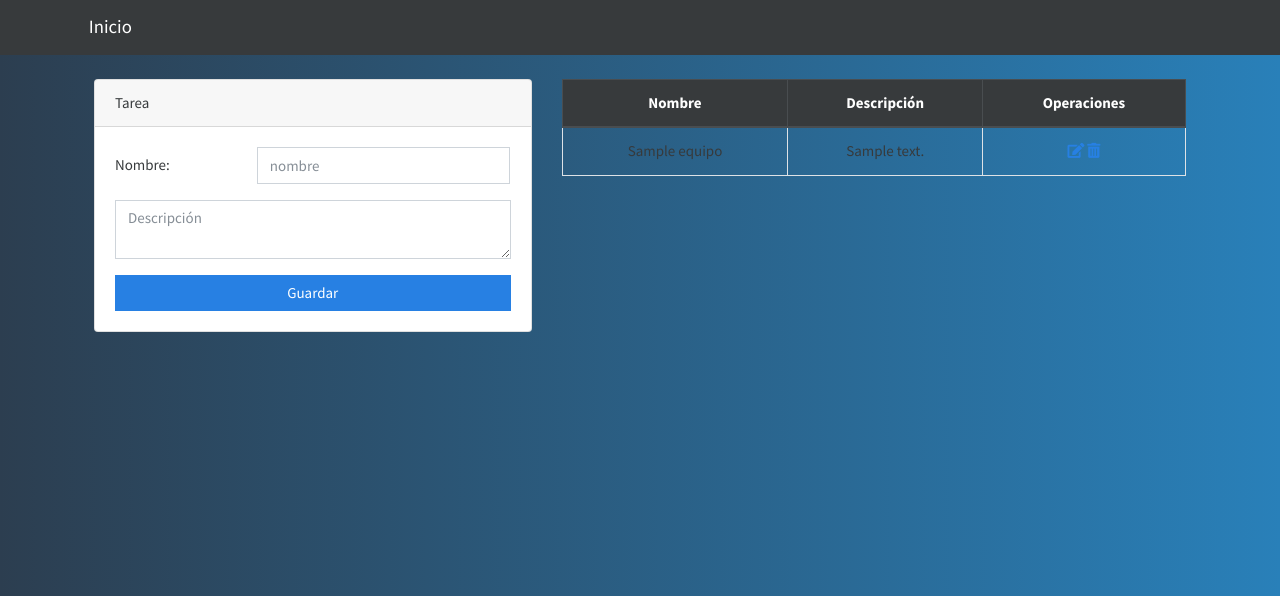
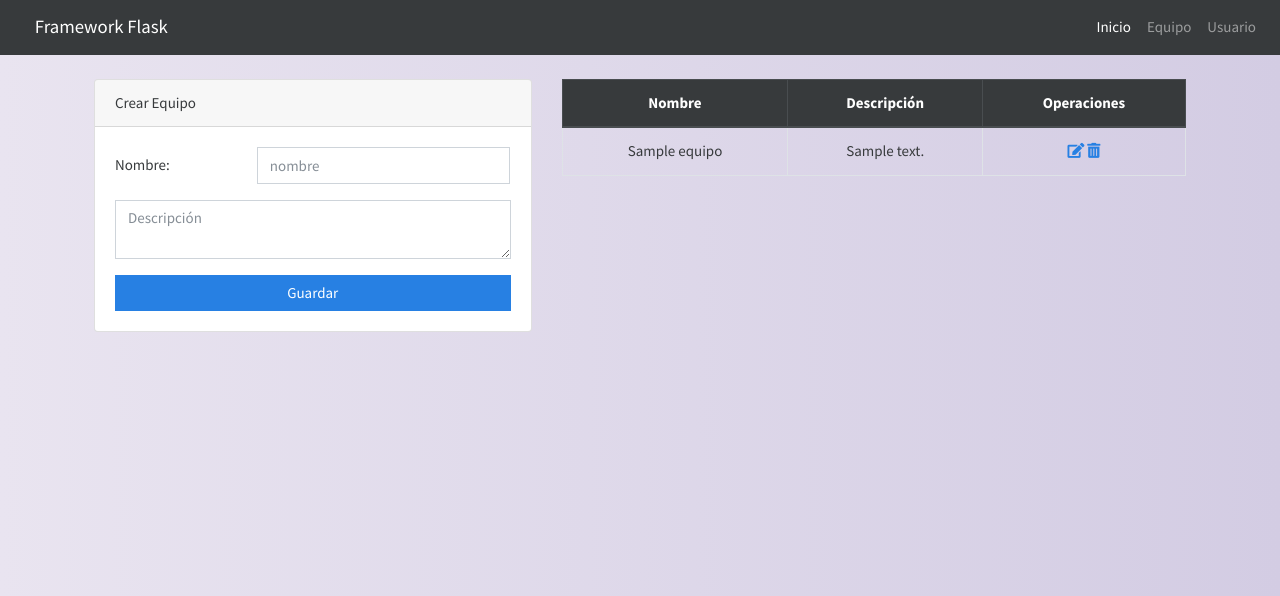
Before and after one commit to Miavega/flask-framework, a Flask app: page /equipo in a window 1280 px wide. Shown: the top 596 px of the page. Run offline with Flask 2, Linux system fonts and the light colour scheme; tables that the repository leaves empty hold one stand-in row (values such as "Sample post"); some libraries are stand-ins or nearby versions.

Commit message:
Ajustes de Errores

```diff
--- a/src/templates/equipo.html
+++ b/src/templates/equipo.html
@@ -16,7 +16,7 @@
     <div class="col-md-5">
         <div class="card">
             <div class="card-header">
-                Tarea
+                Crear Equipo
             </div>
             <div class="card-body">
                 <form action="/crear_equipo" method="POST">
--- a/src/templates/layouts/main.html
+++ b/src/templates/layouts/main.html
@@ -23,12 +23,25 @@
 
 <body>
 
-    <nav class="navbar navbar-dark bg-dark">
+    <nav class="navbar navbar-expand-lg navbar-dark bg-dark">
         <div class="container">
             <a href="/" class="navbar-brand">
                 <img src="" alt="">
-                Inicio
+                Framework Flask
             </a>
+        </div>
+        <div class="collapse navbar-collapse" id="navbarNavDropdown">
+            <ul class="navbar-nav">
+                <li class="nav-item active">
+                    <a class="nav-link" href="#">Inicio <span class="sr-only">(current)</span></a>
+                </li>
+                <li class="nav-item">
+                    <a class="nav-link" href="#">Equipo</a>
+                </li>
+                <li class="nav-item">
+                    <a class="nav-link" href="#">Usuario</a>
+                </li>
+            </ul>
         </div>
     </nav>
 
--- a/src/templates/utils/css/main.css
+++ b/src/templates/utils/css/main.css
@@ -1,8 +1,8 @@
 body {
-    background: #2980b9;
+    background: #D3CCE3;
     /* fallback for old browsers */
-    background: -webkit-linear-gradient(to right, #2c3e50, #2980b9);
+    background: -webkit-linear-gradient(to right, #E9E4F0, #D3CCE3);
     /* Chrome 10-25, Safari 5.1-6 */
-    background: linear-gradient(to right, #2c3e50, #2980b9);
+    background: linear-gradient(to right, #E9E4F0, #D3CCE3);
     /* W3C, IE 10+/ Edge, Firefox 16+, Chrome 26+, Opera 12+, Safari 7+ */
 }
```
